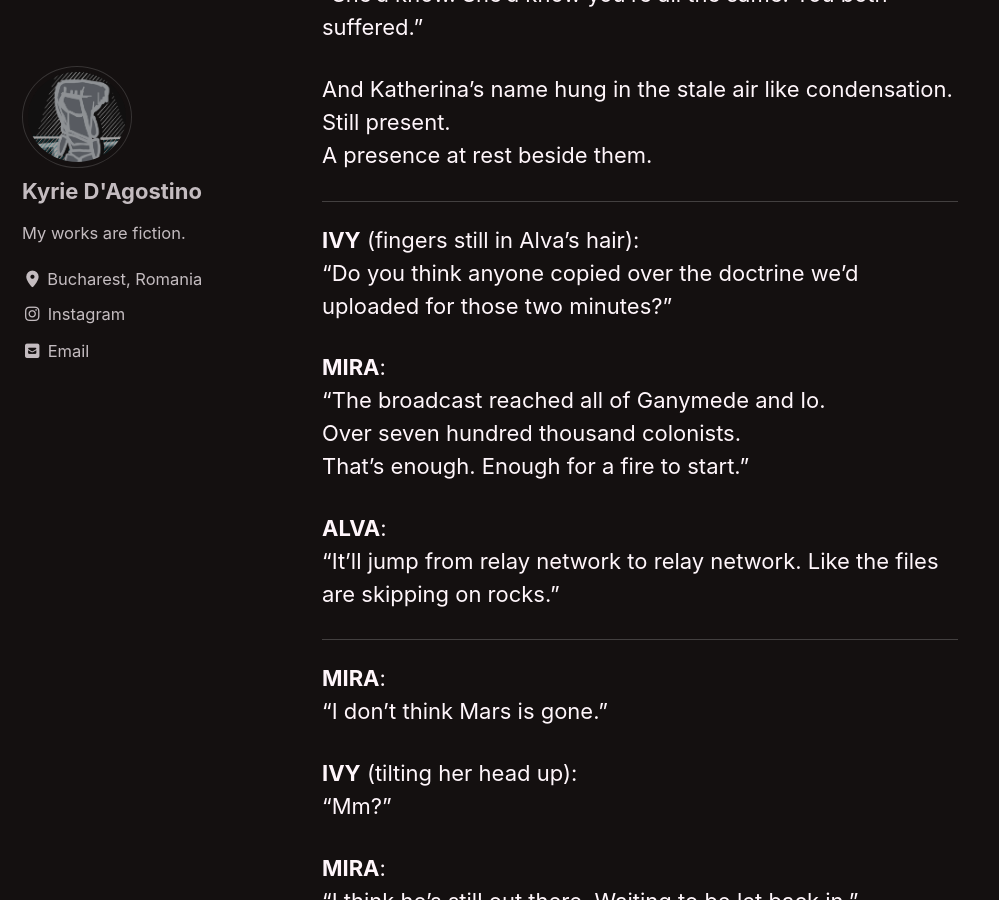
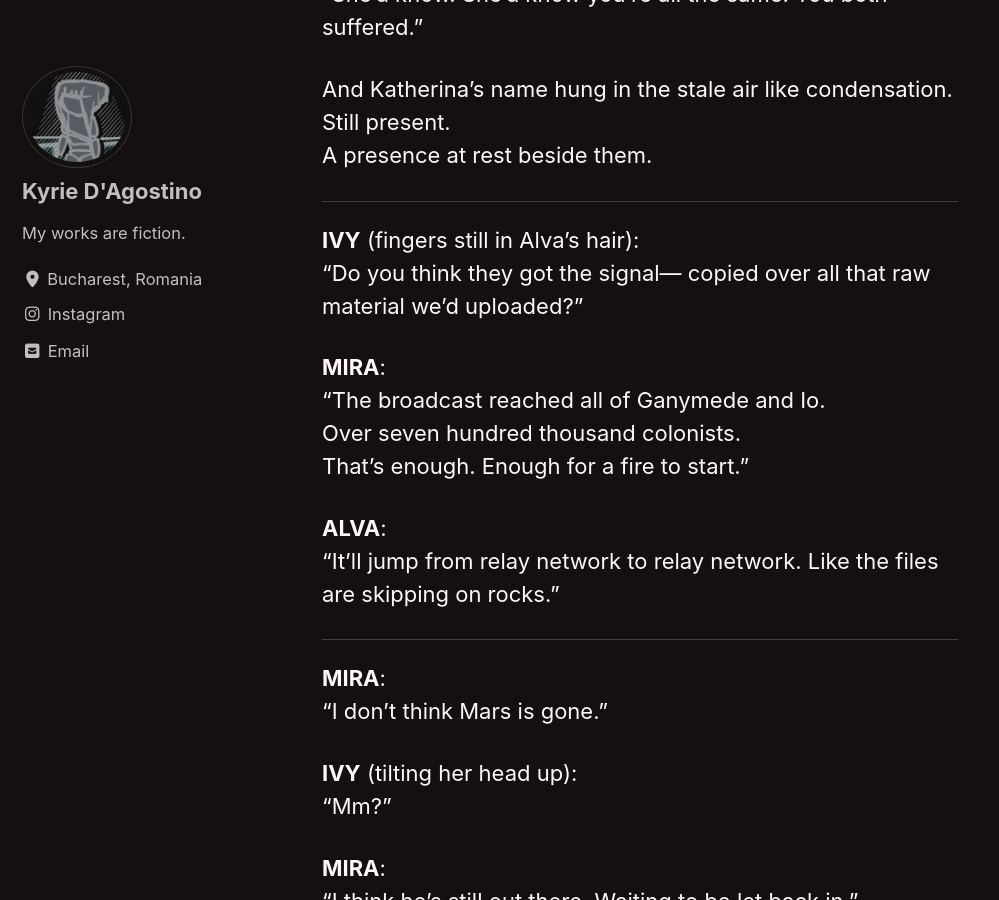
Before and after one commit to kyrie-edelweiss/edelweiss-archive, a Jekyll site: the page built from _pages/red-king.md, in a window 1280 px wide and 900 px high, scrolled down 96912 px. Shown: the whole window, without its empty margins (0-999 px from the left). Built offline with Jekyll 4.4.1, drawn with Linux system fonts in a browser that asks for light colours; cached includes are drawn as plain includes; our own code applies the rules of GitHub Pages for plain Markdown files.

Commit message:
Update red-king.md

```diff
--- a/_pages/red-king.md
+++ b/_pages/red-king.md
@@ -2101,7 +2101,7 @@ A presence at rest beside them.
 ---
 
 **IVY** (fingers still in Alva’s hair):
-"Do you think anyone copied over the doctrine we'd uploaded for those two minutes?"
+"Do you think they got the signal— copied over all that raw material we'd uploaded?"
 
 **MIRA**:
 "The broadcast reached all of Ganymede and Io.
```
